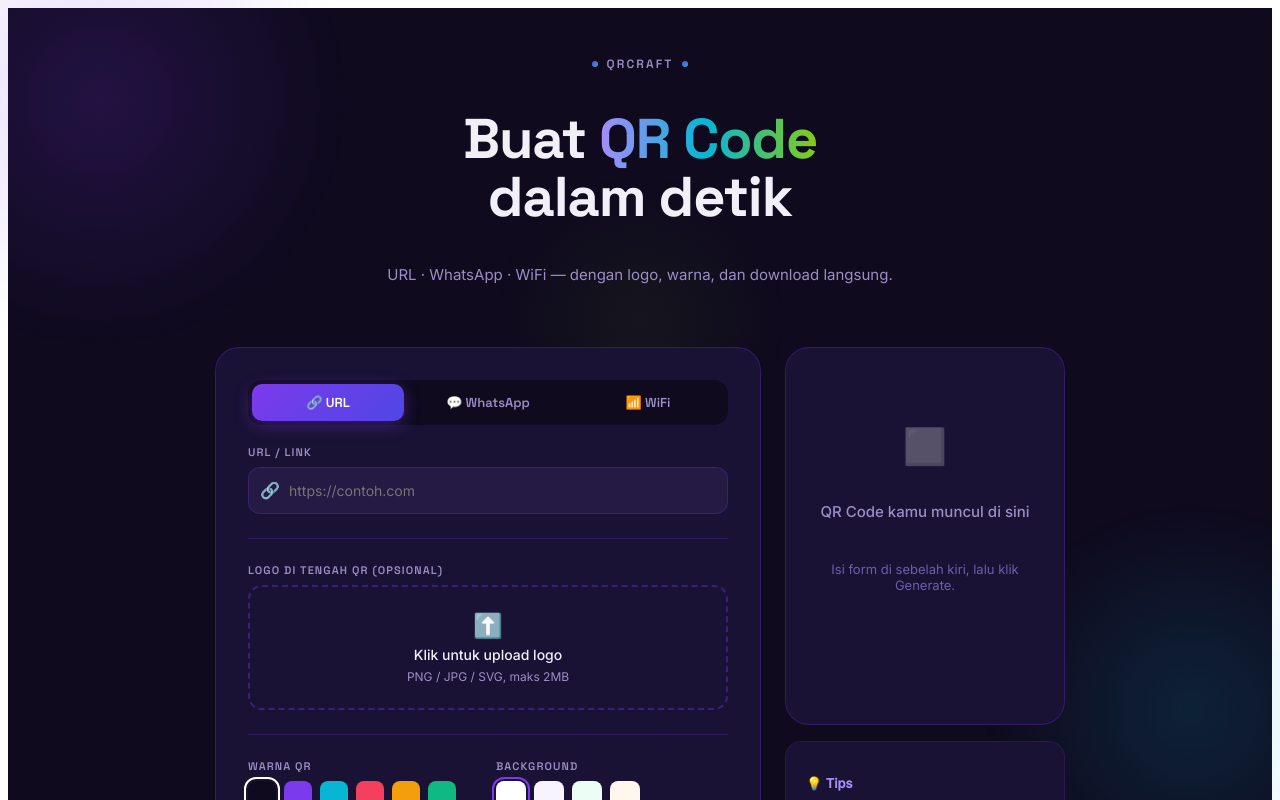
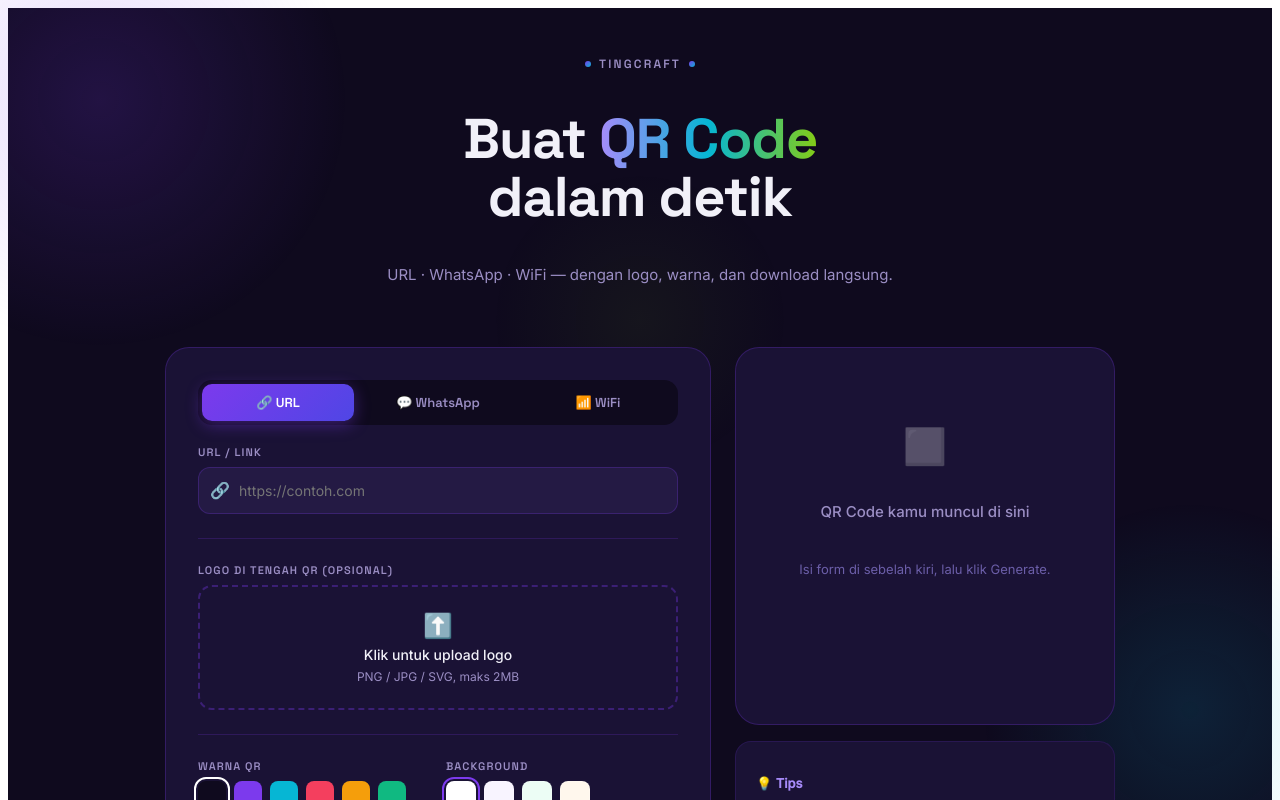
Before and after one commit to Itinnggg/qrcraft-code-generator, a React (Vite) app: page / in a window 1280 px wide. Shown: the top 800 px of the page. Built offline with nearby package versions, Linux system fonts and the light colour scheme.

Commit message:
fix: layout full width

```diff
--- a/index.html
+++ b/index.html
@@ -5,7 +5,7 @@
     <link rel="icon" type="image/svg+xml" href="/favicon.svg" />
     <link href="https://fonts.googleapis.com/css2?family=Space+Grotesk:wght@400;500;600;700&family=Inter:wght@400;500&display=swap" rel="stylesheet">
     <meta name="viewport" content="width=device-width, initial-scale=1.0" />
-    <title>qrcraft</title>
+    <title>TingCraft</title>
   </head>
   <body>
     <div id="root"></div>
--- a/src/App.jsx
+++ b/src/App.jsx
@@ -216,7 +216,7 @@ export default function QRcraft() {
       <header style={s.header}>
         <div style={s.logoRow}>
           <span style={s.logoDot} />
-          <span style={s.logoText}>QRcraft</span>
+          <span style={s.logoText}>Tingcraft</span>
           <span style={s.logoDot} />
         </div>
         <h1 style={s.h1}>
@@ -558,7 +558,7 @@ const styles = {
     marginTop: 12, fontSize: 15, color: "#9B8EC4",
   },
   layout: {
-    display: "flex", gap: 24, width: "100%", maxWidth: 900,
+    display: "flex", gap: 24, width: "100%", maxWidth: 1100,
     position: "relative", zIndex: 1, flexWrap: "wrap",
     justifyContent: "center",
   },
@@ -686,7 +686,7 @@ const styles = {
   },
   previewCol: {
     display: "flex", flexDirection: "column", gap: 16,
-    flex: "0 0 280px",
+    flex: "1 1 300px", maxWidth: 380,
   },
   previewCard: {
     background: "#1A1235",
```
